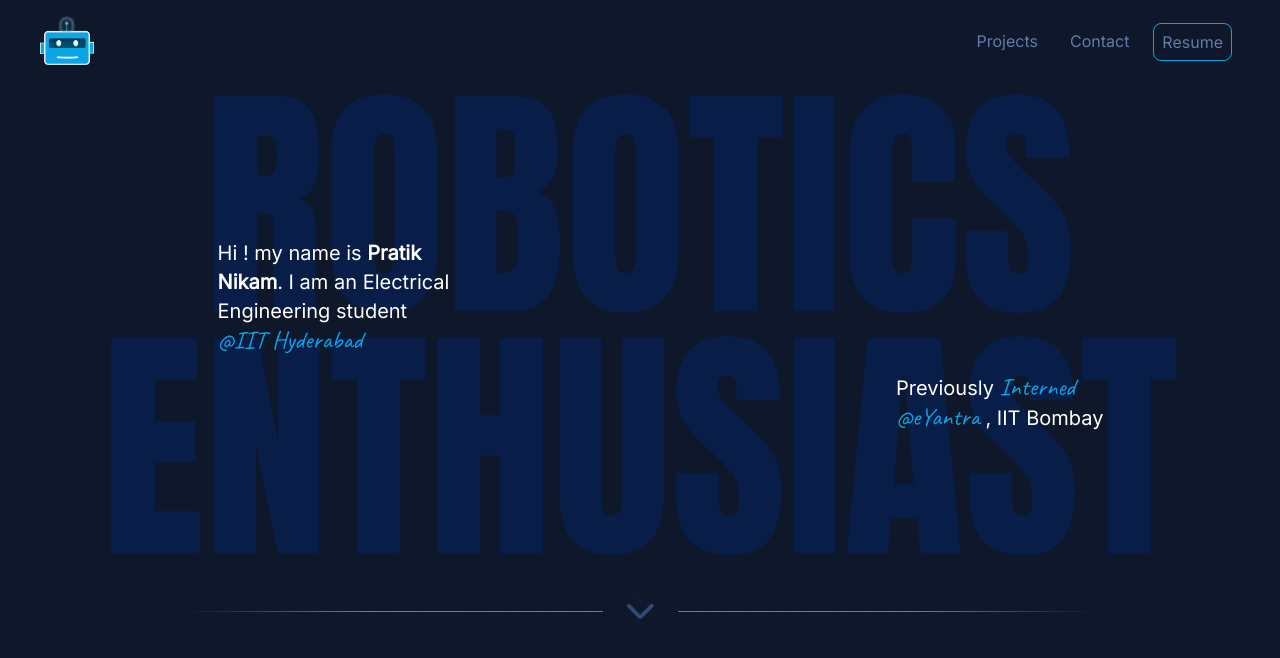
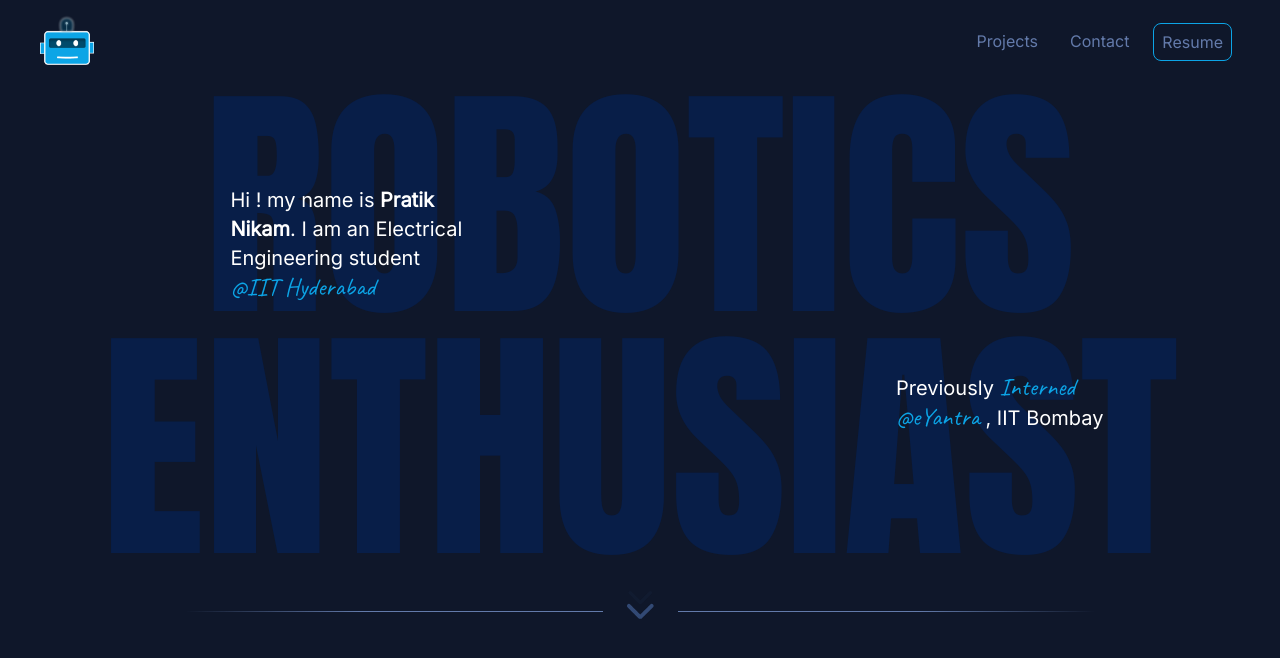
Before and after one commit to PR1YAM9/Prateek_Portfolio, a React (Create React App) app: page / in a window 1280 px wide. Shown: the top 658 px of the page. Built offline with nearby package versions, Linux system fonts and the light colour scheme.

Commit message:
changes made

```diff
--- a/src/components/hero/hero.css
+++ b/src/components/hero/hero.css
@@ -33,8 +33,8 @@
     text-align: left;
 }
 .p1{
-    top: 44%;
-    left: 27%;
+    top: 33%;
+    left: 28%;
     transform: translate(-50%, -50%);
 }
 .p2{
```
